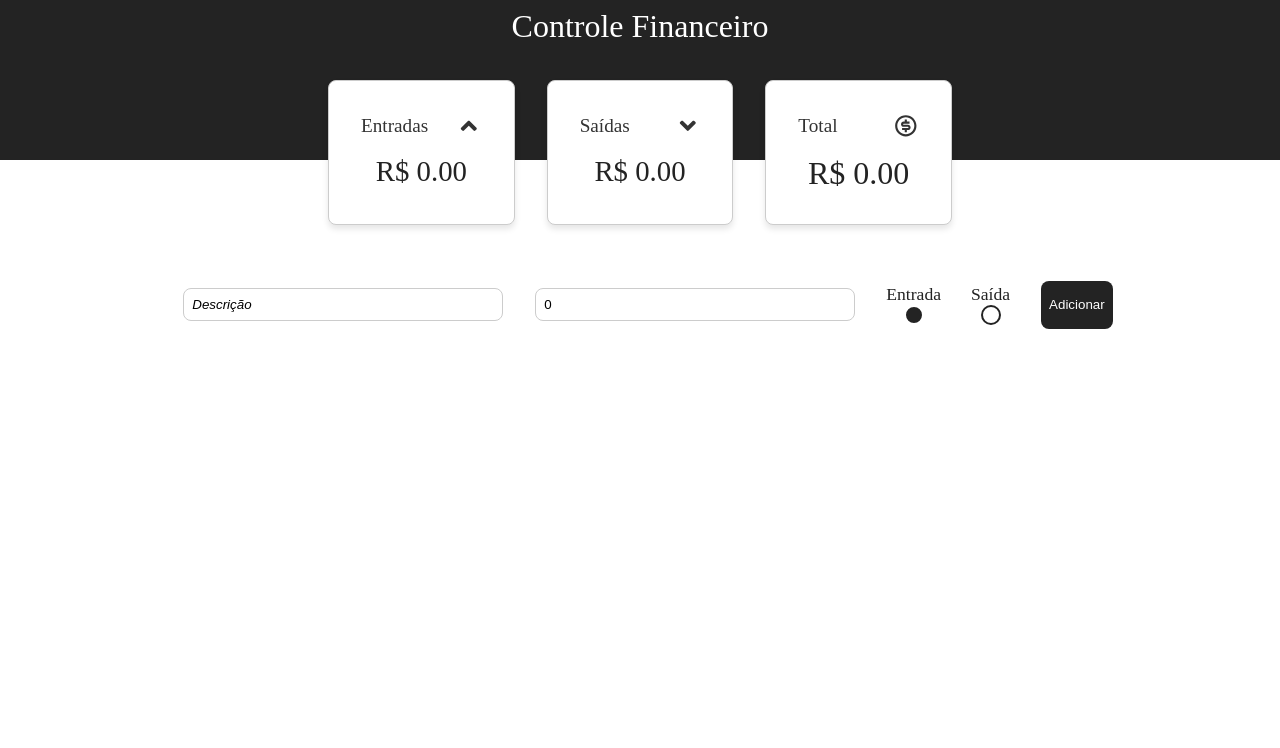
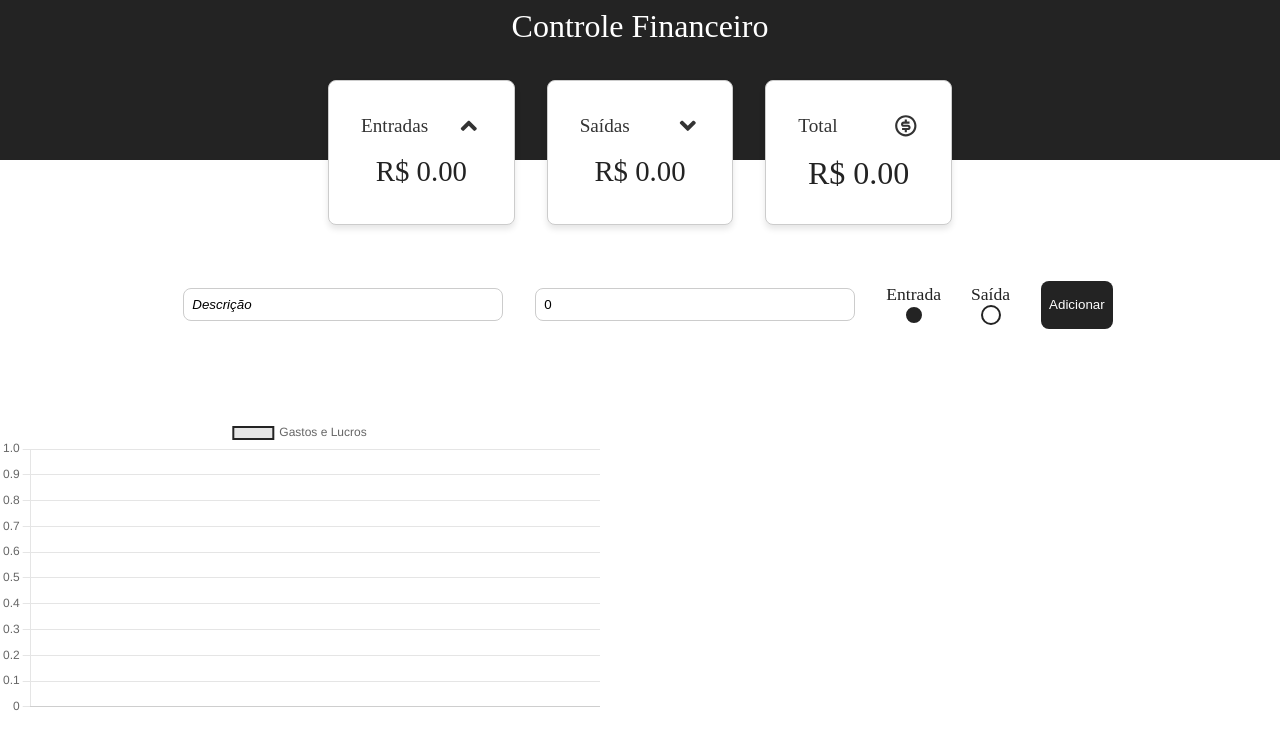
Before and after one commit to gbcaurin/gestao-de-despesas, a React (Vite) app: page / in a window 1280 px wide. Shown: the top 748 px of the page. Built offline with nearby package versions, Linux system fonts and the light colour scheme.

Commit message:
feat: add chartLine

```diff
--- a/src/App.jsx
+++ b/src/App.jsx
@@ -1,10 +1,30 @@
 import { useState, useEffect } from "react";
 import styles from "./App.module.css";
 import { useDispatch, useSelector } from "react-redux";
-import { addExpense } from "./features/expensesSlice";
-
+import { addExpense, deleteExpense } from "./features/expensesSlice"; // Importar a ação de deletar
 import { FaAngleUp, FaAngleDown, FaRegTrashAlt } from "react-icons/fa";
 import { RiMoneyDollarCircleLine } from "react-icons/ri";
+import { Line } from "react-chartjs-2";
+import {
+  Chart as ChartJS,
+  Title,
+  Tooltip,
+  Legend,
+  LineElement,
+  PointElement,
+  CategoryScale,
+  LinearScale,
+} from "chart.js";
+
+ChartJS.register(
+  Title,
+  Tooltip,
+  Legend,
+  LineElement,
+  PointElement,
+  CategoryScale,
+  LinearScale
+);
 
 const App = () => {
   const [desc, setDesc] = useState("");
@@ -49,6 +69,10 @@ const App = () => {
     setIncome(true);
   };
 
+  const handleDelete = (index) => {
+    dispatch(deleteExpense(index));
+  };
+
   const calcIncome = () => {
     let totalIncome = 0;
     expenses.forEach((expense) => {
@@ -75,6 +99,39 @@ const App = () => {
     return (Number(totalIncome) - Number(totalExpense)).toFixed(2);
   };
 
+  const calcCategoryData = () => {
+    const categories = {};
+
+    expenses.forEach((expense) => {
+      const category = expense.desc || "Outras";
+      categories[category] =
+        (categories[category] || 0) + Number(expense.amount);
+    });
+
+    return categories;
+  };
+
+  const generateLineChartData = () => {
+    const categoryData = calcCategoryData();
+    const labels = Object.keys(categoryData);
+    const data = Object.values(categoryData);
+
+    return {
+      labels: labels,
+      datasets: [
+        {
+          label: "Gastos e Lucros",
+          data: data,
+          fill: false,
+          borderColor: "#232323",
+          tension: 0.1,
+          pointBackgroundColor: "#232323",
+          borderWidth: 2,
+        },
+      ],
+    };
+  };
+
   return (
     <>
       {isMobile ? (
@@ -86,6 +143,7 @@ const App = () => {
           <div className={styles.header}>
             <h1 className={styles.title}>Controle Financeiro</h1>
           </div>
+
           <div className={styles.sections}>
             <section className={styles.income}>
               <div className={styles.titleRow}>
@@ -119,6 +177,7 @@ const App = () => {
               </div>
             </section>
           </div>
+
           <div className={styles.container}>
             <form onSubmit={handleSubmit} className={styles.form}>
               <div className={styles.formControl}>
@@ -170,6 +229,7 @@ const App = () => {
               </button>
             </form>
           </div>
+
           <div className={styles.titleRender}></div>
           <div className={styles.renderContainer}>
             {expenses.map((expense, index) => (
@@ -191,12 +251,15 @@ const App = () => {
                 )}
                 <button
                   className={styles.deleteBtn}
-                  onClick={() => handleSubmit(index)}
+                  onClick={() => handleDelete(index)}
                 >
                   <FaRegTrashAlt />
                 </button>
               </div>
             ))}
+          </div>
+          <div className={styles.chartContainer}>
+            <Line data={generateLineChartData()} />
           </div>
         </>
       )}
--- a/src/App.module.css
+++ b/src/App.module.css
@@ -318,6 +318,12 @@ input[type="number"]::-webkit-outer-spin-button {
   z-index: 100;
 }
 
+.chartContainer {
+  width: 100%;
+  max-width: 600px;
+  height: 300px;
+}
+
 @media screen and (max-width: 1222px) {
   .unsupportedDevice {
     display: block;
```
